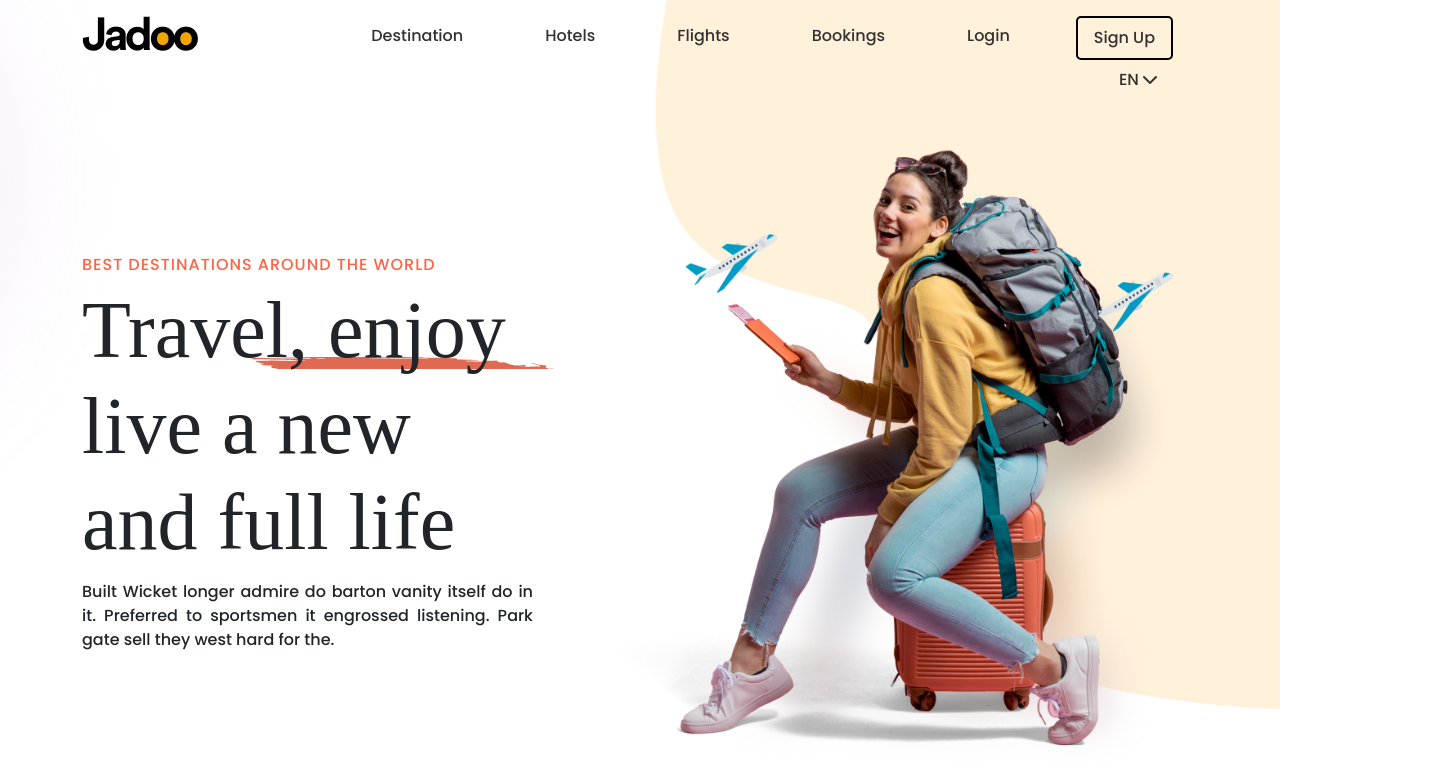
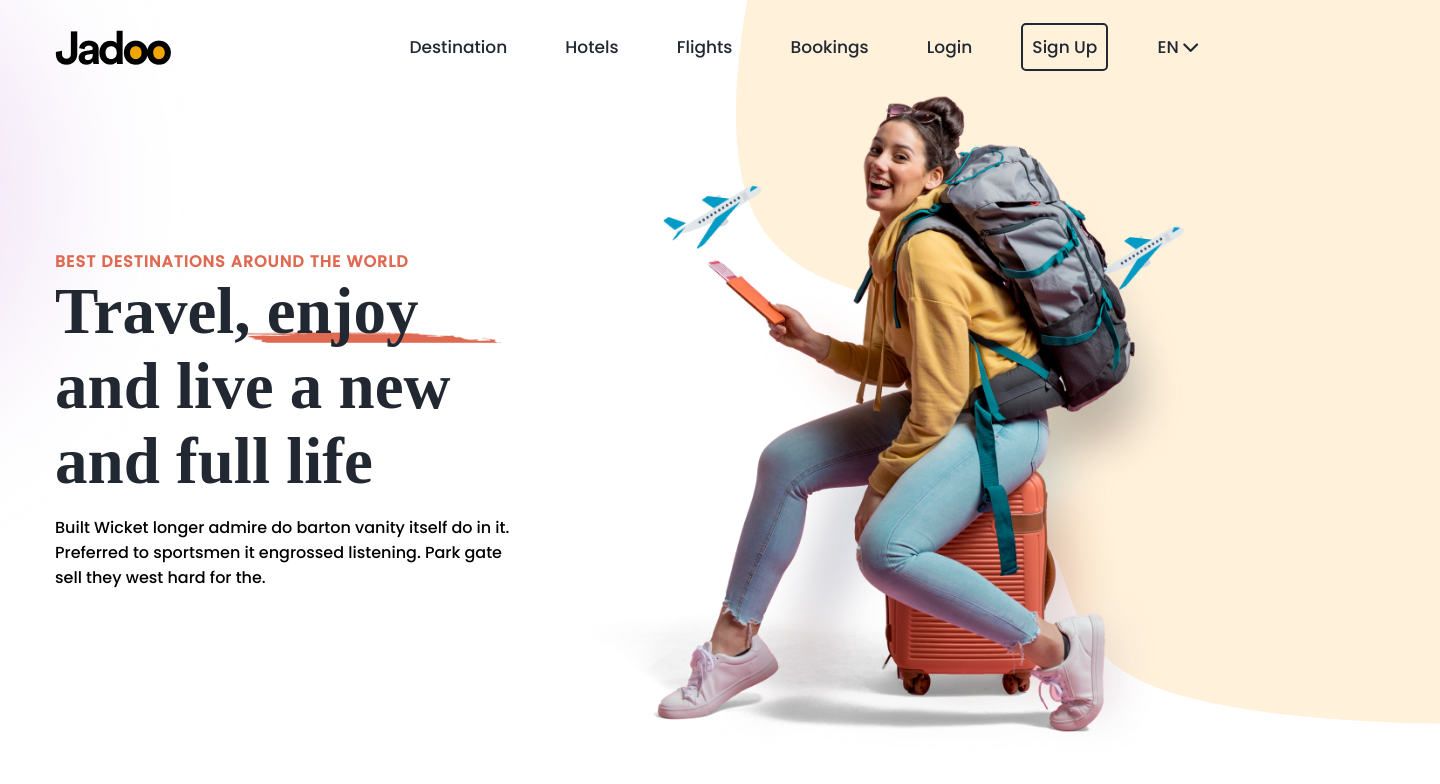
Before and after one commit to mohit838/Travel-Agency-Landing-Page-Using-HTML-CSS-and-Js, a plain HTML site: page index.html in a window 1280 px wide. Shown: the whole page, 1440 px wide, since content can reach past the window. Drawn offline with Linux system fonts and the light colour scheme; a web font is replaced by a local one.

Commit message:
header complete

```diff
--- a/assets/css/style.css
+++ b/assets/css/style.css
@@ -1,10 +1,22 @@
 /* -----------------
 Font Family
 -------------------*/
-@import url("https://fonts.googleapis.com/css2?family=Open+Sans&family=Poppins:wght@500;700&family=Volkhov:wght@700&display=swap");
+@import url("https://fonts.googleapis.com/css2?family=Poppins:wght@500&family=Volkhov:wght@400;700&display=swap");
+
+/* -----------------
+Variables
+----------------- */
+:root {
+  --main-color: #212832;
+  --data-title-color: #5e6282;
+  --shadow: 0 0 15px black, 0.25;
+  --body-font: "Poppins", sans-serif;
+  --title-font: "Volkhov", serif;
+  scroll-behavior: smooth;
+}
 
 /* ----------------
-Common CSS
+Gobal CSS
 ------------------- */
 
 ul {
@@ -19,6 +31,110 @@ img {
   vertical-align: middle;
 }
 
+h1 {
+  font-weight: 700;
+  color: var(--main-color);
+}
+
+h2 {
+  font-weight: 500;
+  color: var(--main-color);
+}
+
+h3,
+h4,
+h5,
+h6 {
+  font-weight: 400;
+  color: var(--main-color);
+}
+
+p {
+  font-size: 16px;
+}
+
+.container {
+  max-width: 1170px;
+  margin: auto;
+}
+
+.row {
+  display: flex;
+  flex-wrap: wrap;
+}
+
+.justify-content-space-between {
+  justify-content: space-between;
+}
+
+.align-items-center {
+  align-items: center;
+}
+
+.min-vh-100 {
+  min-height: 100vh;
+}
+
+.sec-padding {
+  padding: 80px 0;
+}
+
+.section-title {
+  width: 100%;
+  padding: 15px;
+  text-align: center;
+  margin: 0 0 60px;
+  line-height: 6vh;
+}
+
+.section-title h2 {
+  font-size: 35px;
+  text-transform: capitalize;
+}
+
+.section-title h2::before {
+  content: attr(data-title);
+  display: block;
+  font-size: 24px;
+  color: var(--main-color);
+  font-family: var(--title-font);
+  font-weight: 400;
+  text-transform: capitalize;
+}
+
+section {
+  overflow: hidden;
+}
+
+/* ----------------
+Button
+-----------------*/
+.btn {
+  display: inline-block;
+  padding: 10px 30px;
+  background-color: transparent;
+  border-radius: 30px;
+  text-transform: capitalize;
+  font-weight: 500;
+  transition: all 0.5s ease;
+  color: var(--main-color);
+  font-size: 16px;
+  cursor: pointer;
+  font-family: inherit;
+  line-height: 1.5;
+  user-select: none;
+  border: none;
+}
+
+.btn-default {
+  border: 2px solid var(--main-color);
+}
+
+.btn-default:hover {
+  color: var(--white);
+  background-color: #f1a501;
+}
+
 /* -----------------
 Body Style
 -------------------*/
@@ -27,81 +143,95 @@ body {
   margin: 0;
   padding: 0;
   font-family: "Poppins", sans-serif;
-  /* font-family: "Poppins", sans-serif; */
-  /* font-family: "Volkhov", serif; */
 }
 
 /* -----------------
 Header Area CSS
 -------------------*/
-.header-area {
-  background-image: url("../img/background.png");
-  height: 89vh;
-  background-position: center;
-  background-repeat: no-repeat;
-  background-size: cover;
+/* Header background image */
+
+.main__content__area {
   position: relative;
-  top: -1rem;
 }
 
-.nav,
-.logo {
-  margin-top: 16px;
+.header-area::before {
+  content: url(../img/background.png);
+  position: absolute;
+  background-repeat: no-repeat;
+  background-position: center;
+  background-size: cover;
+  z-index: -1;
 }
 
-.nav-item {
-  margin: 0 25px;
+/* Navbar */
+.main__menu ul li {
+  display: inline-block;
 }
 
-.nav-item:nth-last-child(2) {
-  border: 2px solid black;
+.main__menu ul li a {
+  display: block;
+  margin: 7px 18px;
+  padding: 9px;
+  color: var(--main-color);
+  font-size: 17px;
+}
+
+.main__menu ul li a:hover {
+  color: #fff;
+  background-color: var(--main-color);
+}
+
+.main__menu ul li:nth-last-child(2) a {
+  border: 2px solid var(--main-color);
   border-radius: 5px;
 }
 
-.nav-link {
-  color: #323232;
+/* Hero Area  */
+
+.hero-area {
+  display: flex;
+  align-items: center;
 }
 
-.nav-link:hover {
-  color: #fff;
-  background-color: black;
+.text-title {
+  color: #df6951;
+  font-weight: 700;
+  letter-spacing: 1px;
 }
 
-.header-img img {
-  text-align: center;
+.hero-text {
+  width: 40%;
+  padding: 0 15px 0 0;
 }
 
-.head-text {
-  display: flex;
-  flex-direction: column;
-  flex-wrap: wrap;
-  justify-content: center;
+.hero-img {
+  width: 60%;
+  padding: 0 15px 0 0;
 }
 
-.head-text-title {
-  color: tomato;
-  letter-spacing: 1px;
-  margin-bottom: 5px;
+.hero-text h1 {
+  font-size: 65px;
+  font-family: var(--title-font);
+  margin: 0 0 15px 0;
 }
 
-.head-text h1 {
-  font-family: "Volkhov", serif;
-  font-size: 80px;
-  margin-bottom: 10px;
-}
-
-.head-text p {
-  text-align: justify;
-}
-
-.text-rib {
+.text__decore {
   position: relative;
 }
 
-.decor-line {
+.text__decore::before {
+  content: url(../img/textline.png);
   position: absolute;
-  margin: 75px 0 0 -265px;
+  display: inline-block;
+  margin-left: -60px;
+  margin-top: 13px;
+  transform: scale(0.85);
   z-index: -1;
+}
+
+.hero-img img {
+  width: 100%;
+  height: auto;
 }
 
 /* -----------------
--- a/index.html
+++ b/index.html
@@ -4,9 +4,6 @@
     <meta charset="UTF-8" />
     <meta http-equiv="X-UA-Compatible" content="IE=edge" />
     <meta name="viewport" content="width=device-width, initial-scale=1.0" />
-
-    <!-- Bootstrap CSS n Js-->
-    <link rel="stylesheet" href="assets/css/bootstrap.min.css" />
 
     <!-- FontAwesome -->
     <link
@@ -22,21 +19,21 @@
     <title>Travel Agency Landing Page</title>
   </head>
   <body>
-    <main>
+    <main class="main__content__area">
       <!-- Header Area  -->
       <header class="header-area">
         <div class="container">
-          <div class="row mt-3">
-            <div class="col-md-2">
+          <!-- Navbar for Header Menu  -->
+          <div class="row justify-content-space-between align-items-center">
             <div class="logo">
               <a href="index.html"
-                  ><img src="assets/img/logo.png" class="img-fluid" alt="logo"
+                ><img src="assets/img/logo.png" alt="logo"
               /></a>
             </div>
-            </div>
-            <div class="col-md-10">
-              <nav class="navbar-expand-lg">
-                <ul class="nav justify-content-end">
+
+            <div class="main__menu">
+              <nav class="navbar">
+                <ul>
                   <li class="nav-item">
                     <a class="nav-link" href="#destination">Destination</a>
                   </li>
@@ -56,31 +53,27 @@
                     <a class="nav-link" href="#signup">Sign Up</a>
                   </li>
                   <li class="nav-item">
-                    <a class="nav-link" href="#dropdown"
-                      >EN <i class="fa-solid fa-chevron-down"></i
+                    <a class="nav-link" href="">
+                      EN <i class="fa-solid fa-chevron-down"></i
                     ></a>
                   </li>
                 </ul>
               </nav>
             </div>
           </div>
+          <!-- Navbar End  -->
 
-          <div class="row mt-5">
-            <div class="col-md-5 head-text">
-              <span class="head-text-title"
+          <!-- Hero Text and Image Area  -->
+          <div class="row">
+            <div class="hero-area">
+              <div class="hero-text">
+                <span class="text-title"
                   >BEST DESTINATIONS AROUND THE WORLD</span
                 >
                 <h1>
                   Travel,
-                <span class="text-rib"
-                  >enjoy
-                  <img
-                    src="assets/img/textline.png"
-                    class="decor-line"
-                    alt="decor-line"
-                /></span>
-                <br />
-                live a new <br />
+                  <span class="text__decore">enjoy</span><br />
+                  and live a new<br />
                   and full life
                 </h1>
                 <p>
@@ -89,8 +82,10 @@
                   they west hard for the.
                 </p>
               </div>
-            <div class="col-md-7 header-img">
-              <img src="assets/img/people.png" class="img-fluid" alt="people" />
+
+              <div class="hero-img">
+                <img src="assets/img/people.png" alt="people" />
+              </div>
             </div>
           </div>
         </div>
@@ -127,7 +122,6 @@
     </main>
 
     <!-- Js file -->
-    <script src="assets/js/bootstrap.min.js"></script>
     <script src="assets/js/script.js"></script>
   </body>
 </html>
```
Also changed, not shown: 1 other file. Lines whose indentation alone changed are shown as unchanged.
